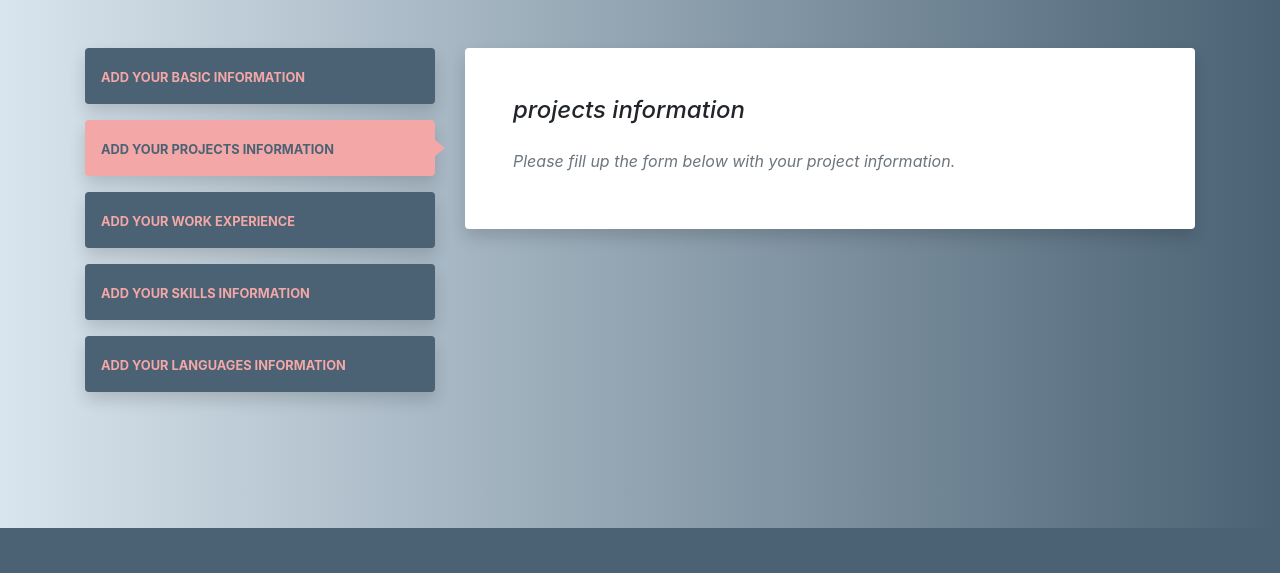
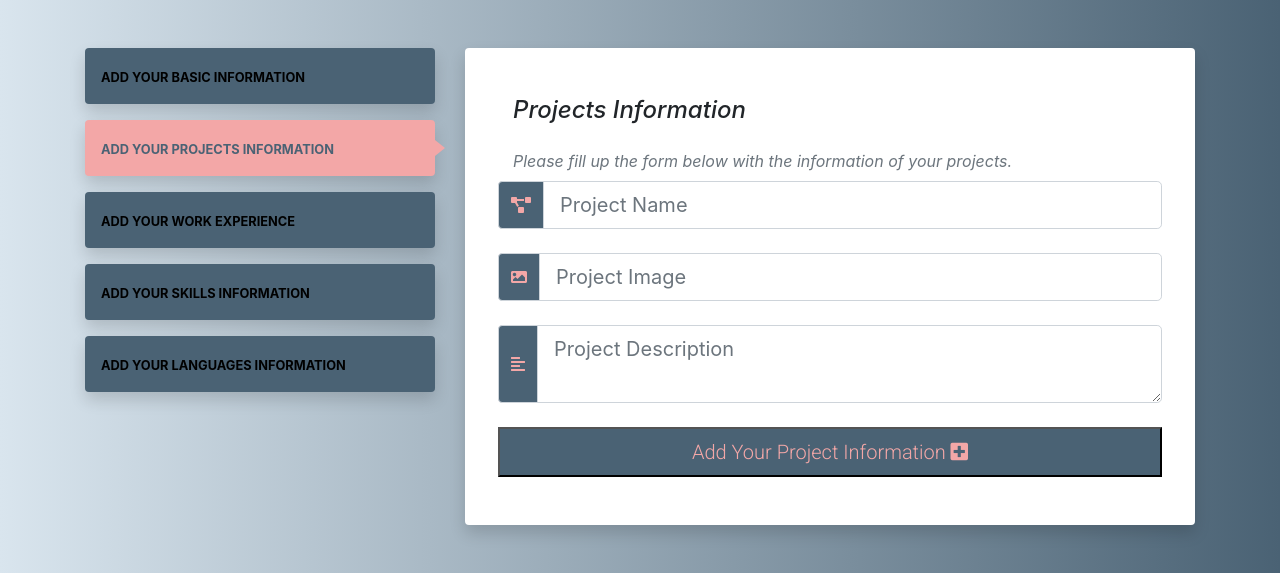
Before and after one commit to nahed2019/jobpass-ms3, a Flask app: page /basic_info in a window 1280 px wide, after a click on "ADD YOUR PROJECTS INFORMATION". Shown: the part 272-845 px from the top of the page. Before the commit the page ends 800 px from the top, so only its background shows below. Run offline with Flask 2, Linux system fonts and the light colour scheme; some libraries are stand-ins or nearby versions.

Commit message:
Add add_project form and functionality to add profile page

```diff
--- a/app.py
+++ b/app.py
@@ -114,6 +114,22 @@ def basic_info():
     return render_template("add_profile.html")
 
 
+@app.route("/add_project", methods=["GET", "POST"])
+def add_project():
+    if request.method == "POST":
+        project = {
+            "project_name": request.form.get("project_name"),
+            "project_desc": request.form.get("project_desc"),
+            "project_image": request.form.get("project_image"),
+            "created_by": session["user"]
+        }
+        mongo.db.projects.insert_one(project)
+        flash(
+            "Projects Information Successfully Added, Add more Projects Info or move to Experience section ")
+
+    return render_template("add_profile.html")
+
+
 if __name__ == "__main__":
     app.run(host=os.environ.get("IP"),
             port=int(os.environ.get("PORT")),
--- a/static/css/style.css
+++ b/static/css/style.css
@@ -81,7 +81,7 @@
 /* ------------------------------------------------Add Profile */
 
 .nav-pills-custom .nav-link {
-    color: #f3a7a7;
+    color: #000;
     background: #4a6274;
     position: relative;
 }
--- a/templates/add_profile.html
+++ b/templates/add_profile.html
@@ -88,8 +88,8 @@
     </div>
 
     <div class="col-md-8 align-items-center">
-      <!-- Tabs content -->
       <div class="tab-content" id="v-pills-tabContent">
+        <!-- Tabs content/ Basic information -->
         <div
           class="tab-pane fade shadow rounded bg-white show active p-5"
           id="v-pills-basics"
@@ -102,12 +102,9 @@
           </p>
           <div class="row">
             <form method="POST" action="{{url_for('basic_info')}}">
-              <div class="form-group">
                 <div class="row">
                     <!--first name -->
-                  <div class="col-md-6 pt-2">
-                    <label class="sr-only" for="first_name">First Name</label>
-                    <div class="input-group mb-4">
+                    <div class="input-group col-md-6 mb-4">
                         <div class="input-group-prepend">
                             <div class="input-group-text icon-color">
                             <i class="fas fa-user-circle"></i>
@@ -121,12 +118,10 @@
                             type="text"
                             required
                         />
-                    </div>
+
                     </div>
                   <!--last name -->
-                  <div class="col-md-6 pt-2">
-                    <label class="sr-only" for="last_name">Last Name</label>
-                    <div class="input-group mb-4">
+                    <div class="input-group col-md-6 mb-4">
                       <div class="input-group-prepend">
                         <div class="input-group-text icon-color">
                           <i class="fas fa-user-circle"></i>
@@ -142,13 +137,10 @@
                       />
                     </div>
                 </div>
-                </div>
 
                 <div class="row">
                   <!-- phone -->
-                  <div class="col-md-6 pt-2">
-                    <label class="sr-only" for="phone">Phone</label>
-                    <div class="input-group mb-4">
+                    <div class="input-group col-md-6 mb-4">
                       <div class="input-group-prepend">
                         <div class="input-group-text icon-color">
                           <i class="fas fa-phone"></i>
@@ -163,11 +155,9 @@
                         required
                       />
                     </div>
-                  </div>
+
                   <!--email -->
-                  <div class="col-md-6 pt-2">
-                    <label class="sr-only" for="email">Email</label>
-                    <div class="input-group mb-4">
+                    <div class="input-group col-md-6 mb-4">
                       <div class="input-group-prepend">
                         <div class="input-group-text icon-color">
                           <i class="fas fa-envelope"></i>
@@ -183,13 +173,10 @@
                       />
                     </div>
                 </div>
-                </div>
 
                 <div class="row">
                   <!-- cur_title -->
-                  <div class="col-md-6 pt-2">
-                    <label class="sr-only" for="cur_title">Curent Job</label>
-                    <div class="input-group mb-4">
+                    <div class="input-group col-md-6 mb-4">
                       <div class="input-group-prepend">
                         <div class="input-group-text icon-color">
                           <i class="fab fa-black-tie"></i>
@@ -204,13 +191,9 @@
                         required
                       />
                     </div>
-                  </div>
+
                   <!--Education -->
-                  <div class="col-md-6 pt-2">
-                    <label class="sr-only" for="education"
-                      >Education</label
-                    >
-                    <div class="input-group mb-4">
+                    <div class="input-group col-md-6 mb-4">
                       <div class="input-group-prepend">
                         <div class="input-group-text icon-color">
                           <i class="fas fa-graduation-cap"></i>
@@ -225,14 +208,12 @@
                         required
                       />
                     </div>
-                  </div>
+
                 </div>
 
                 <!-- Adress -->
                 <div class="row">
-                  <div class="col-12 pt-2">
-                    <label class="sr-only" for="adress">Adress</label>
-                    <div class="input-group mb-4">
+                    <div class="input-group col-12 mb-4">
                       <div class="input-group-prepend">
                         <div class="input-group-text icon-color">
                           <i class="fas fa-map-marker-alt"></i>
@@ -248,12 +229,9 @@
                       />
                     </div>
                 </div>
-                </div>
                 <!-- About Me -->
                 <div class="row">
-                  <div class="col-12 pt-2">
-                    <label class="sr-only" for="about_me">About Me</label>
-                    <div class="input-group mb-4">
+                    <div class="input-group col-12 mb-4">
                       <div class="input-group-prepend">
                         <div class="input-group-text icon-color">
                           <i class="fas fa-align-left"></i>
@@ -269,7 +247,7 @@
                         required
                       ></textarea>
                     </div>
-                  </div>
+
                 </div>
                 <!-- submit button -->
                 <div class="row">
@@ -280,23 +258,94 @@
                     </button>
                   </div>
                 </div>
-              </div>
             </form>
           </div>
         </div>
-
+        <!-- Tabs content/ projects information -->
         <div
           class="tab-pane fade shadow rounded bg-white p-5"
           id="v-pills-projects"
           role="tabpanel"
           aria-labelledby="v-pills-projects-tab"
         >
-          <h4 class="font-italic mb-4">projects information</h4>
+          <h4 class="font-italic mb-4">Projects Information</h4>
           <p class="font-italic text-muted mb-2">
-            Please fill up the form below with your project information.
+            Please fill up the form below with the information of your projects.
           </p>
+          <div class="row">
+            <form method="POST" action="{{url_for('add_project')}}" style="width:100%">
+                <div class="row">
+                  <!--project name -->
+                    <div class="input-group col-12 mb-4">
+                      <div class="input-group-prepend">
+                        <div class="input-group-text icon-color">
+                          <i class="fas fa-project-diagram"></i>
+                        </div>
+                      </div>
+                      <input
+                        class="form-control form-control-lg validate"
+                        placeholder="Project Name"
+                        id="project_name"
+                        name="project_name"
+                        type="text"
+                        required
+                      />
+                    </div>
                 </div>
 
+                <!-- Project Image -->
+                <div class="row">
+                    <div class="input-group col-12 mb-4">
+                      <div class="input-group-prepend">
+                        <div class="input-group-text icon-color">
+                          <i class="fas fa-image"></i>
+                        </div>
+                      </div>
+                      <input
+                        class="form-control form-control-lg validate"
+                        placeholder="Project Image"
+                        id="project_image"
+                        name="project_image"
+                        type="text"
+                        required
+                      />
+                    </div>
+                </div>
+
+                <!-- Project Description -->
+                <div class="row">
+                    <div class="input-group col-12 mb-4">
+                      <div class="input-group-prepend">
+                        <div class="input-group-text icon-color">
+                          <i class="fas fa-align-left"></i>
+                        </div>
+                      </div>
+                      <textarea
+                        class="form-control form-control-lg validate"
+                        placeholder="Project Description"
+                        id="project_desc"
+                        name="project_desc"
+                        minlength="5"
+                        maxlength="200"
+                        required
+                      ></textarea>
+                    </div>
+                </div>
+
+                <!-- submit button -->
+                <div class="row">
+                  <div class="col-12">
+                    <button type="submit" class="btn-large btn-block">
+                      Add Your Project Information
+                      <i class="fas fa-plus-square right"></i>
+                    </button>
+                  </div>
+                </div>
+
+            </form>
+          </div>
+        </div>
+        <!-- Tabs content/ experience information -->
         <div
           class="tab-pane fade shadow rounded bg-white p-5"
           id="v-pills-Works"
@@ -308,7 +357,7 @@
             Please add your Work Experience here.
           </p>
         </div>
-
+        <!-- Tabs content/ skills information -->
         <div
           class="tab-pane fade shadow rounded bg-white p-5"
           id="v-pills-skills"
@@ -320,6 +369,7 @@
             Please add your Skills here.
           </p>
         </div>
+        <!-- Tabs content/ languages information -->
         <div
           class="tab-pane fade shadow rounded bg-white p-5"
           id="v-pills-languages"
```
Lines whose indentation alone changed are shown as unchanged.
